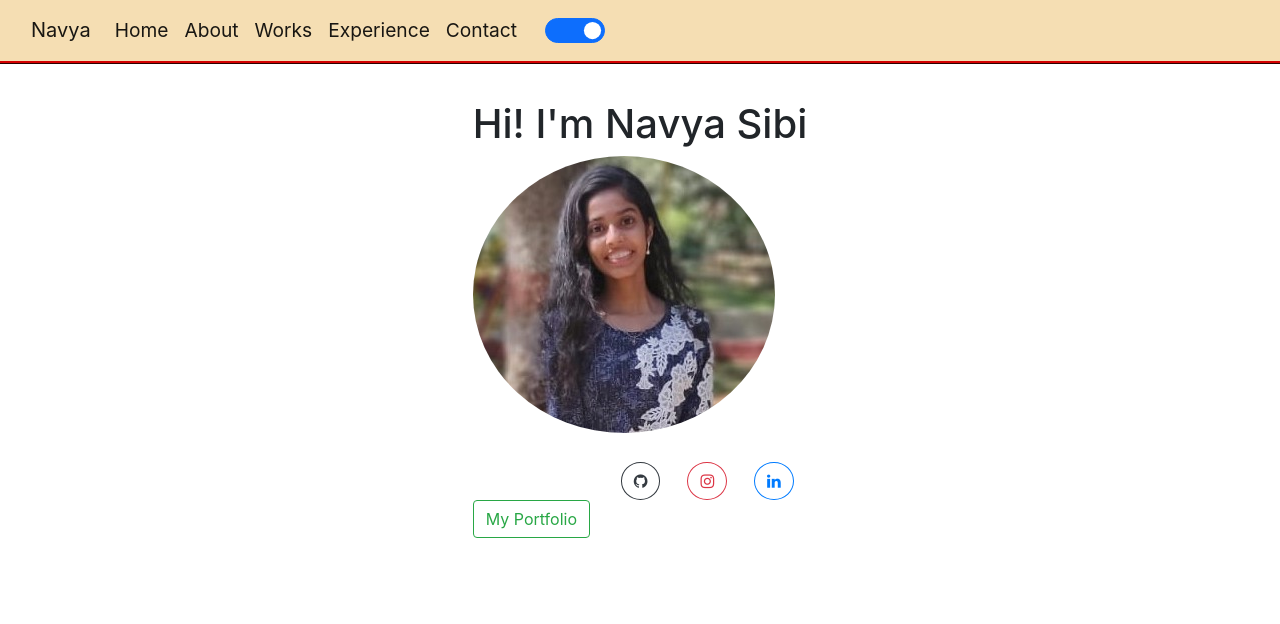
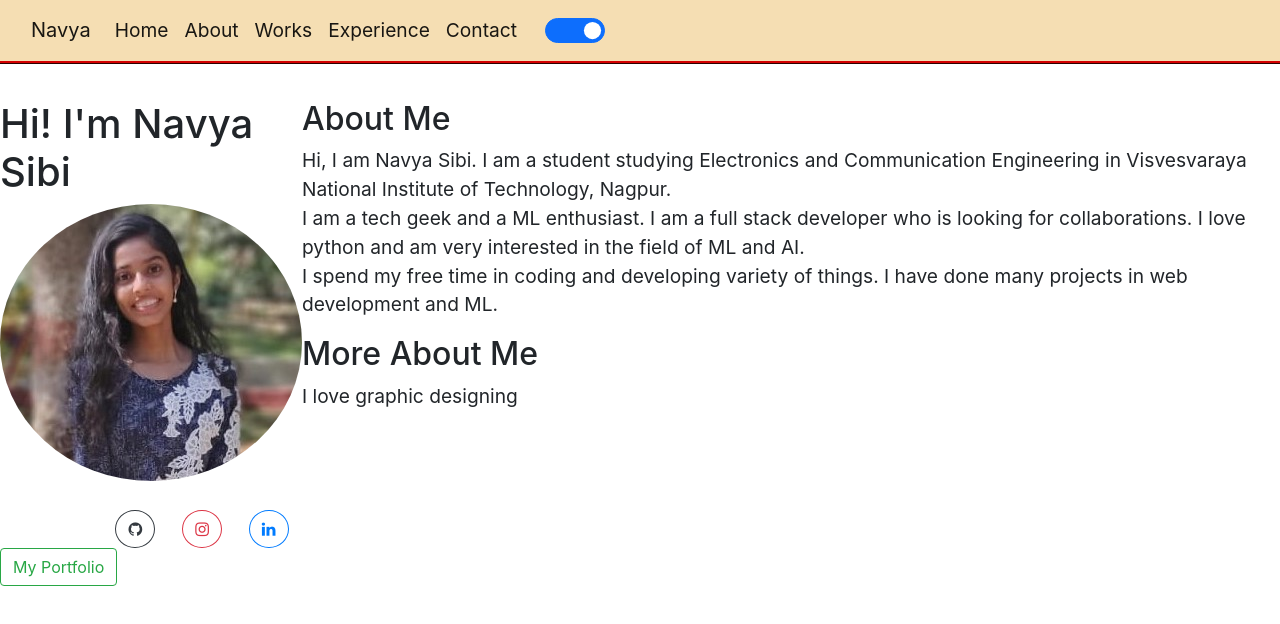
Before and after one commit to Seabee26/portfolio-website, a plain HTML site: page index.html in a window 1280 px wide. Drawn offline with nearby package versions, Linux system fonts and the light colour scheme.

Commit message:
Update index.html

```diff
--- a/index.html
+++ b/index.html
@@ -35,7 +35,7 @@
         </div>
     </nav>
 
-    <div >
+    <div id="home">
         <h1>Hi! I'm Navya Sibi</h1>
         <img src="images/main.jpg" ><br><br>
         <div id="buttons" style="margin-left: auto;">
@@ -45,6 +45,21 @@
         </div>
         <button class="btn btn-outline-success" onclick="">My Portfolio</button>
     </div>
+
+    <div id="about">
+        <h2> About Me</h2>
+        <p>Hi, I am Navya Sibi. I am a student studying Electronics and Communication Engineering
+            in Visvesvaraya National Institute of Technology, Nagpur.<br> I am a tech geek and a ML enthusiast.
+            I am a full stack developer who is looking for collaborations. I love python and am very interested
+            in the field of ML and AI.<br>
+            I spend my free time in coding and developing variety of things. I have done many projects in web
+            development and ML.
+        </p>
+        <div id="midline"></div>
+        <h2>More About Me</h2>
+        <p> I love graphic designing </p>
+    </div>
+
     <script src="https://code.jquery.com/jquery-3.3.1.slim.min.js" integrity="sha384-q8i/X+965DzO0rT7abK41JStQIAqVgRVzpbzo5smXKp4YfRvH+8abtTE1Pi6jizo" crossorigin="anonymous"></script>
     <script src="https://cdn.jsdelivr.net/npm/bootstrap@5.0.1/dist/js/bootstrap.bundle.min.js" integrity="sha384-gtEjrD/SeCtmISkJkNUaaKMoLD0//ElJ19smozuHV6z3Iehds+3Ulb9Bn9Plx0x4" crossorigin="anonymous"></script>
     </body>
```
